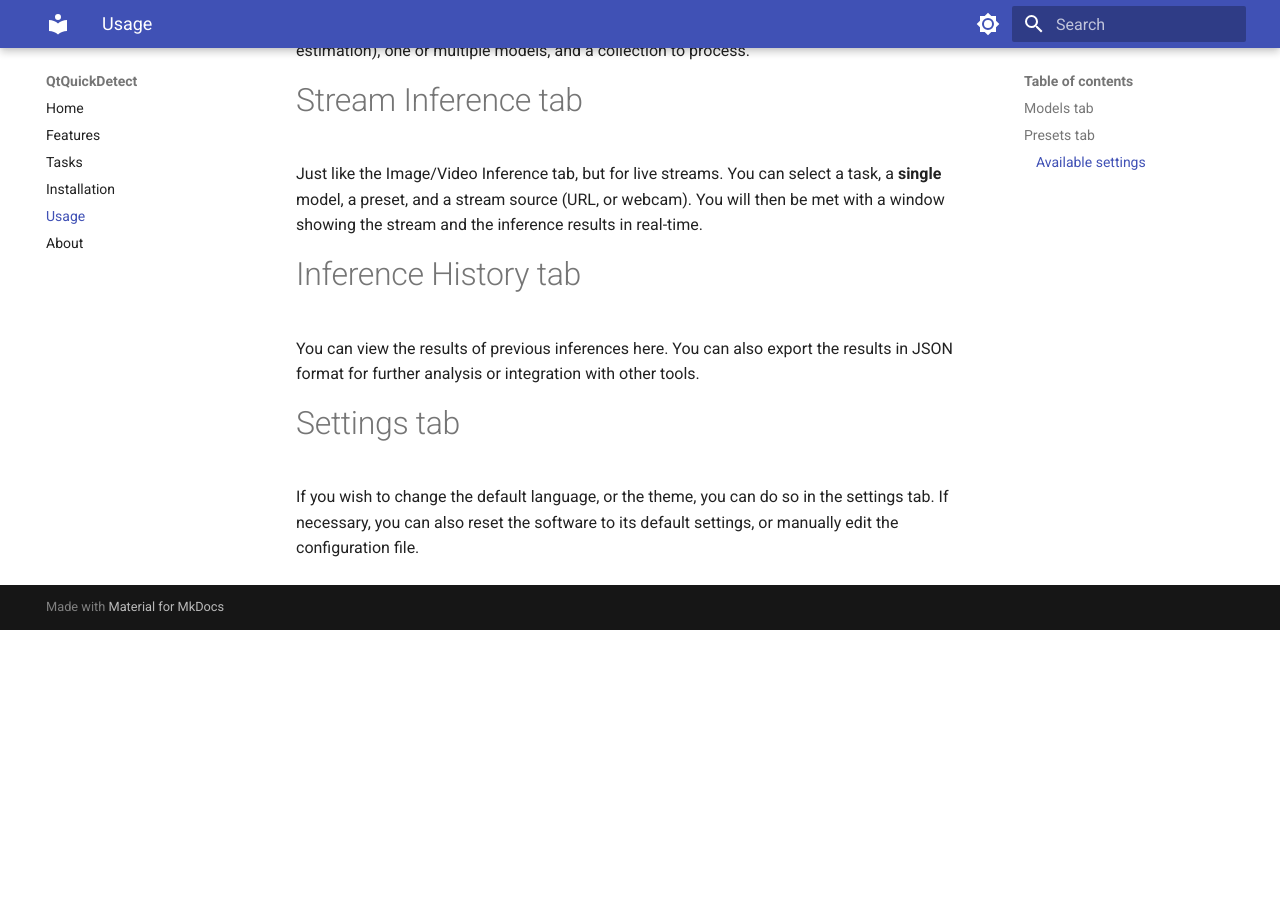
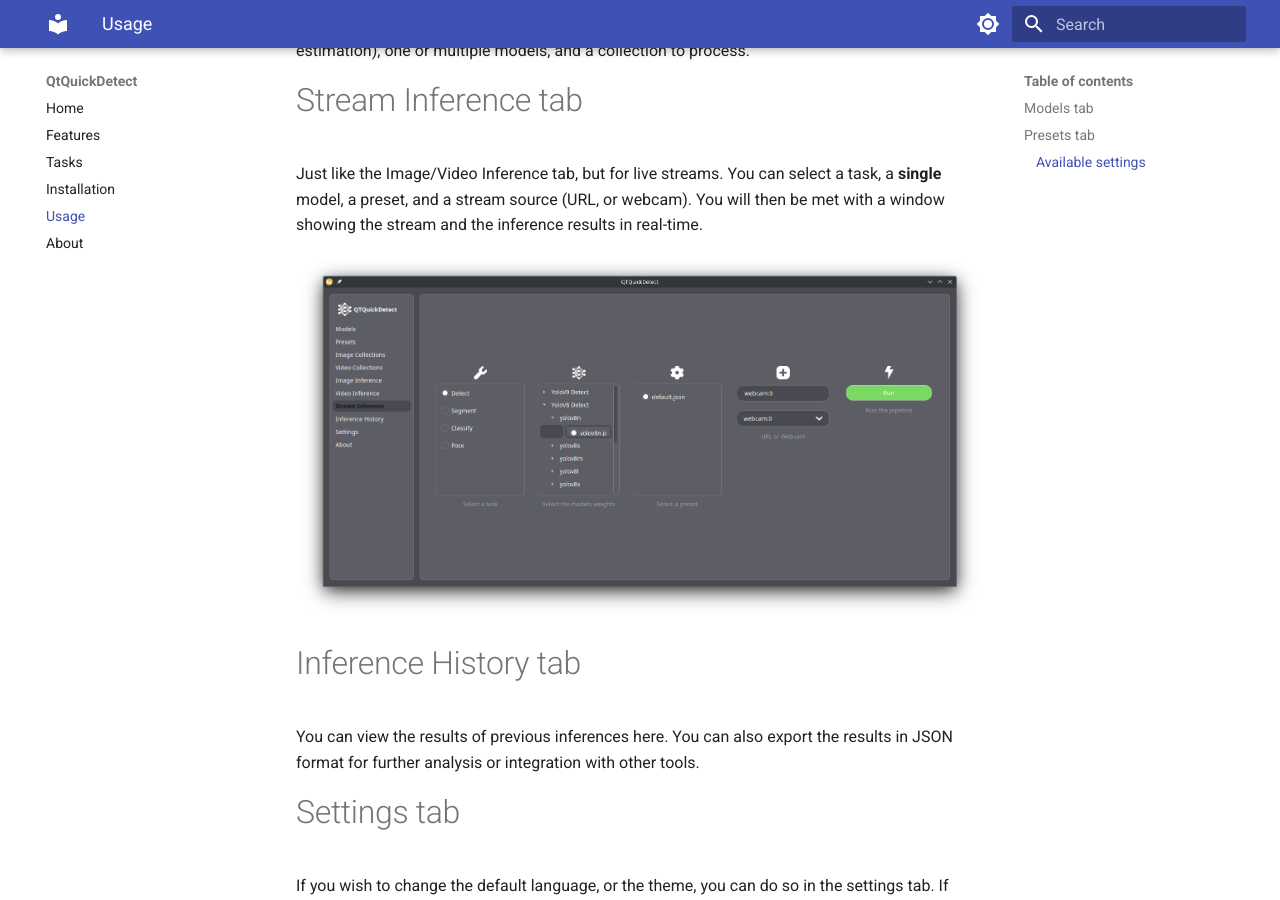
Before and after one commit to JLsquare/qtquickdetect, an MkDocs documentation site: the page built from docs/usage.md, in a window 1280 px wide and 900 px high, scrolled down 1851 px. Built offline with MkDocs 1.6.1 and Material for MkDocs 9.7.7, drawn with Linux system fonts in a browser that asks for light colours; before the commit the page ends 2481 px from its top, so only the background shows below that.

Commit message:
Add screenshot to docs

```diff
--- a/docs/usage.md
+++ b/docs/usage.md
@@ -59,6 +59,8 @@ Once you are happy with your settings, and have created a collection, you can st
 
 Just like the Image/Video Inference tab, but for live streams. You can select a task, a __single__ model, a preset, and a stream source (URL, or webcam). You will then be met with a window showing the stream and the inference results in real-time.
 
+![Stream Inference](assets/stream_screenshot.png)
+
 # Inference History tab
 
 You can view the results of previous inferences here. You can also export the results in JSON format for further analysis or integration with other tools.
```
Also changed, not shown: docs/assets/stream_screenshot.png (added).
